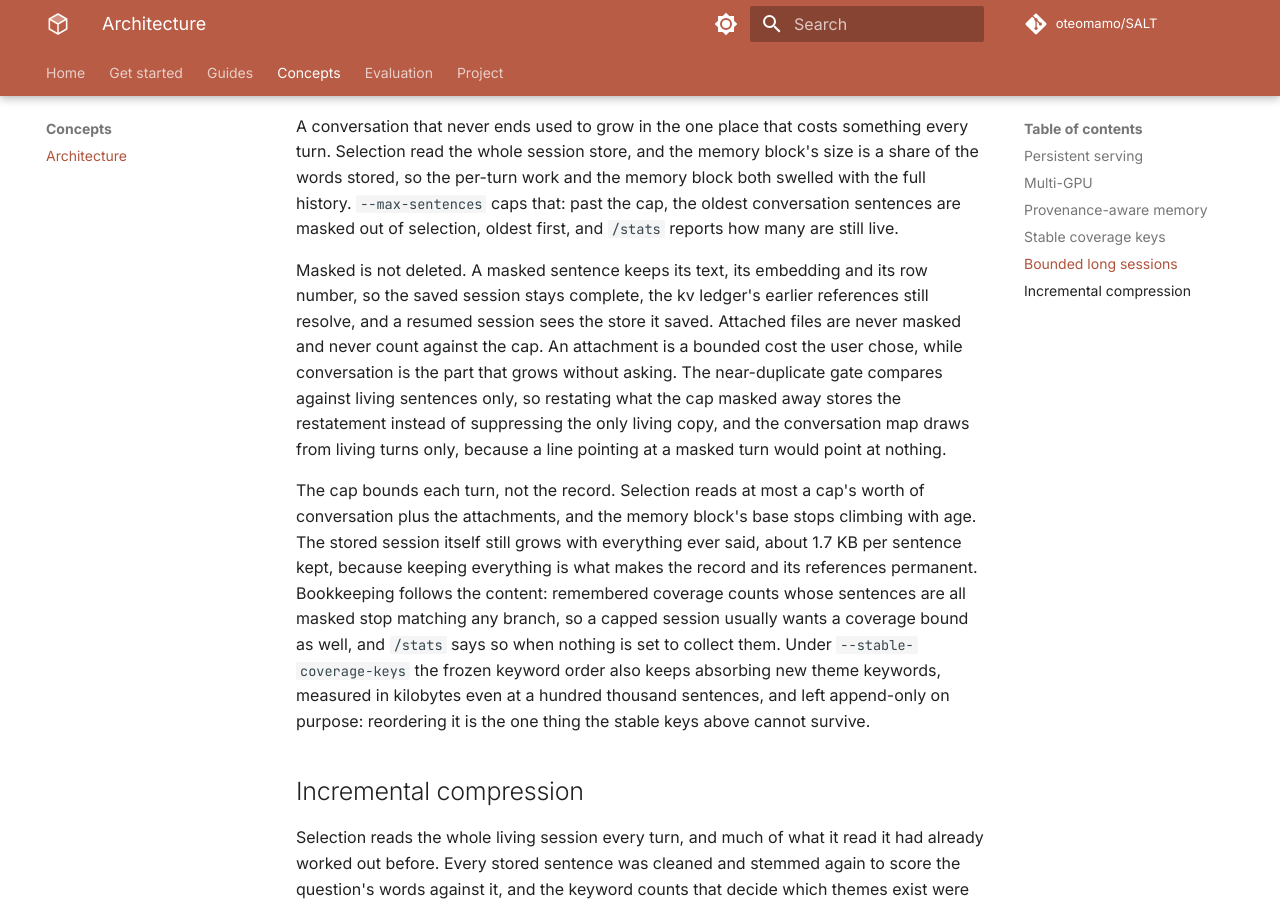
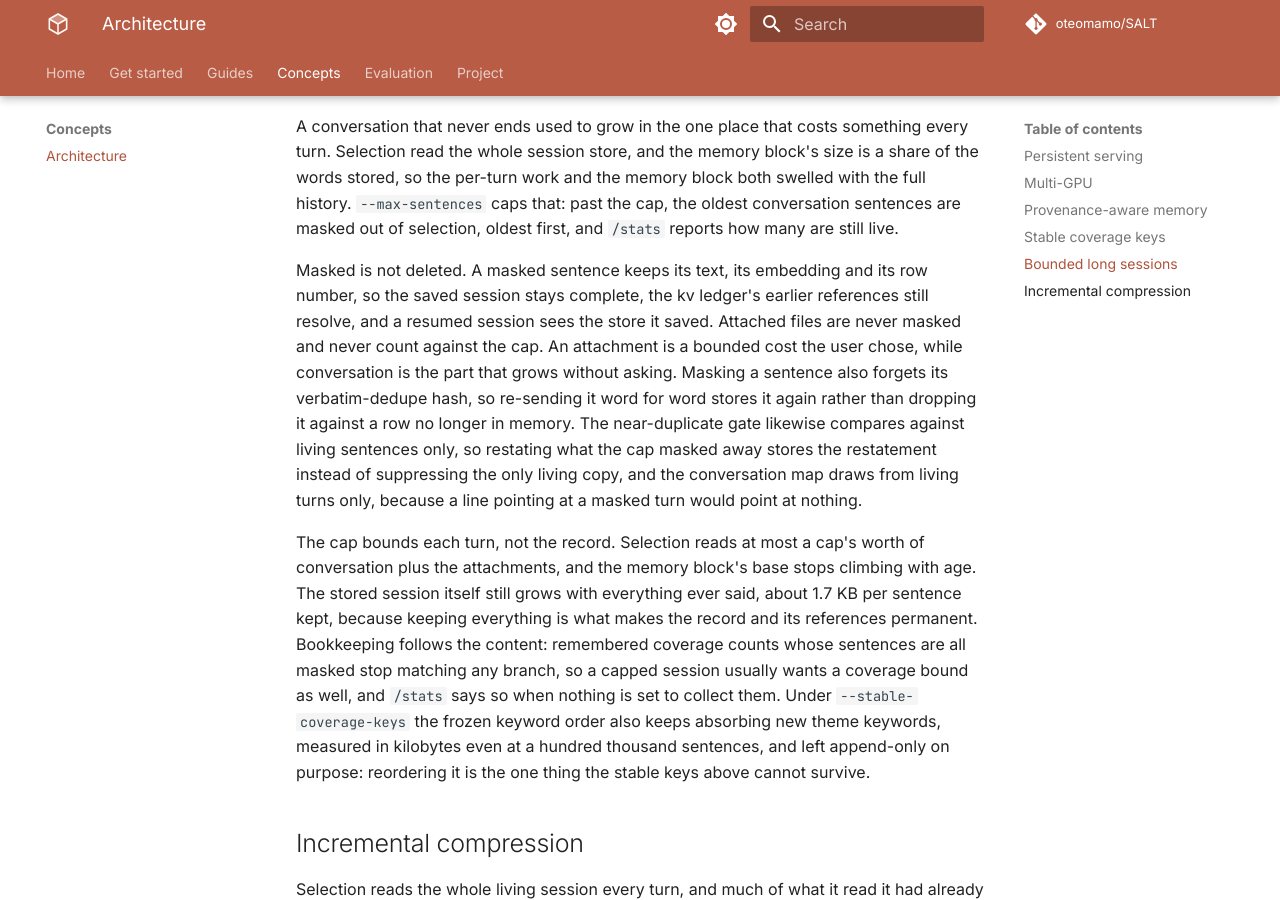
Before and after one commit to oteomamo/SALT, an MkDocs documentation site: the page built from docs/architecture.md, in a window 1280 px wide and 900 px high, scrolled down 4549 px. Built offline with MkDocs 1.6.1 and Material for MkDocs 9.7.7, drawn with Linux system fonts in a browser that asks for light colours; comment, search, counter and statistics services are not loaded; the version menu is left out.

Commit message:
v2.9.102 engine: drop a masked row's dedupe hash with it
The session cap masks a row out of selection but its entry in the
verbatim dedupe stayed, so re-sending that exact sentence was filtered
as a duplicate and the text then lived in no living row. Masking now
discards the row's hash, mirroring the near-duplicate path, so an exact
re-send is judged afresh and stored again. Masking is oldest-first and
two living rows never share a hash, so the discard exposes no living
copy.

```diff
--- a/docs/architecture.md
+++ b/docs/architecture.md
@@ -228,11 +228,14 @@ and its row number, so the saved session stays complete, the kv
 ledger's earlier references still resolve, and a resumed session sees
 the store it saved. Attached files are never masked and never count
 against the cap. An attachment is a bounded cost the user chose, while
-conversation is the part that grows without asking. The near-duplicate
-gate compares against living sentences only, so restating what the cap
-masked away stores the restatement instead of suppressing the only
-living copy, and the conversation map draws from living turns only,
-because a line pointing at a masked turn would point at nothing.
+conversation is the part that grows without asking. Masking a sentence
+also forgets its verbatim-dedupe hash, so re-sending it word for word
+stores it again rather than dropping it against a row no longer in
+memory. The near-duplicate gate likewise compares against living
+sentences only, so restating what the cap masked away stores the
+restatement instead of suppressing the only living copy, and the
+conversation map draws from living turns only, because a line pointing
+at a masked turn would point at nothing.
 
 The cap bounds each turn, not the record. Selection reads at most a
 cap's worth of conversation plus the attachments, and the memory
--- a/pyproject.toml
+++ b/pyproject.toml
@@ -4,7 +4,7 @@ build-backend = "setuptools.build_meta"
 
 [project]
 name = "salt"
-version = "2.9.101"
+version = "2.9.102"
 description = "SALT: Salience-Aware Lexical Trie for Long-Context Compression"
 readme = "README.md"
 license = "MIT"
```
Also changed, not shown: README.md (+0 -3 lines), docs/changelog.md (+5 -1 lines), 1 other file.
